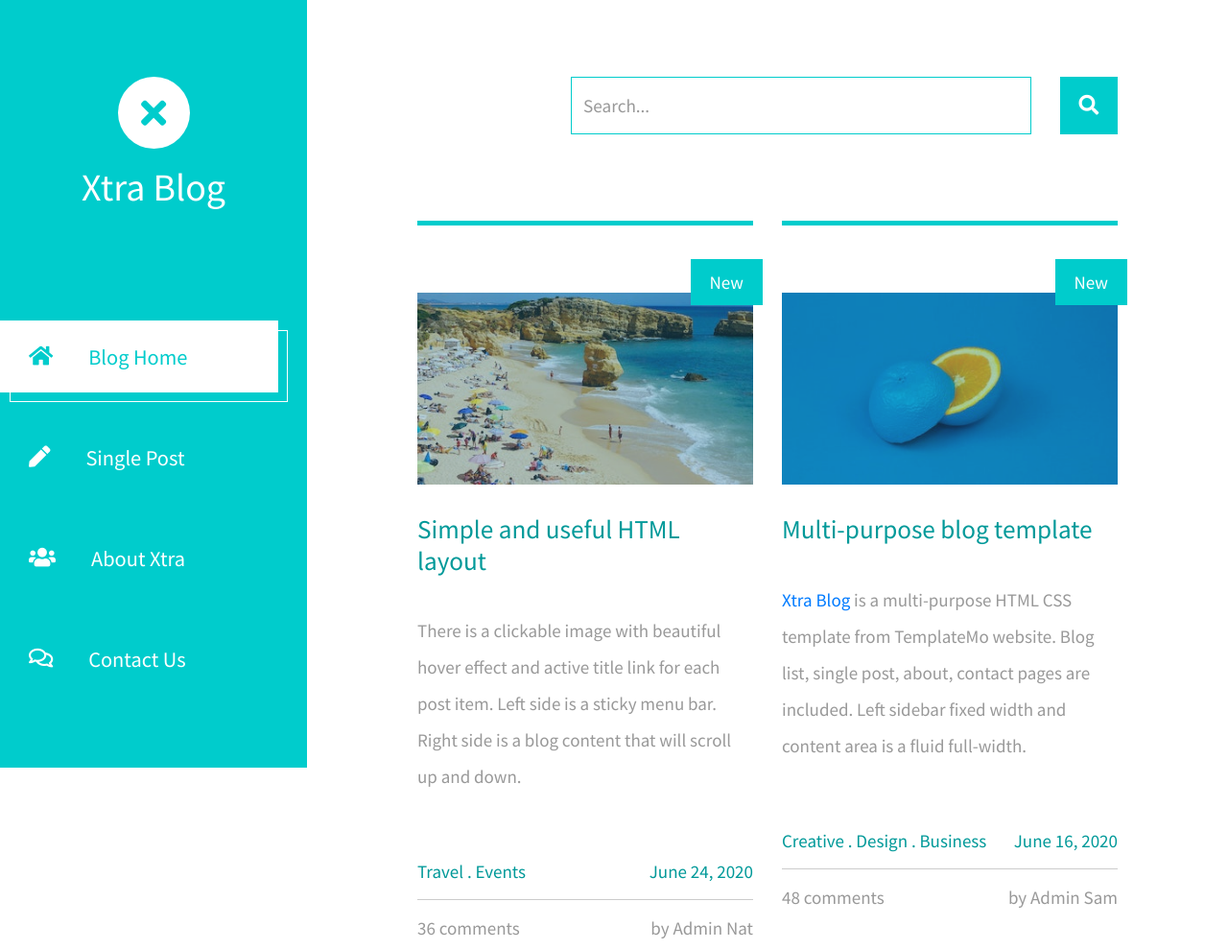
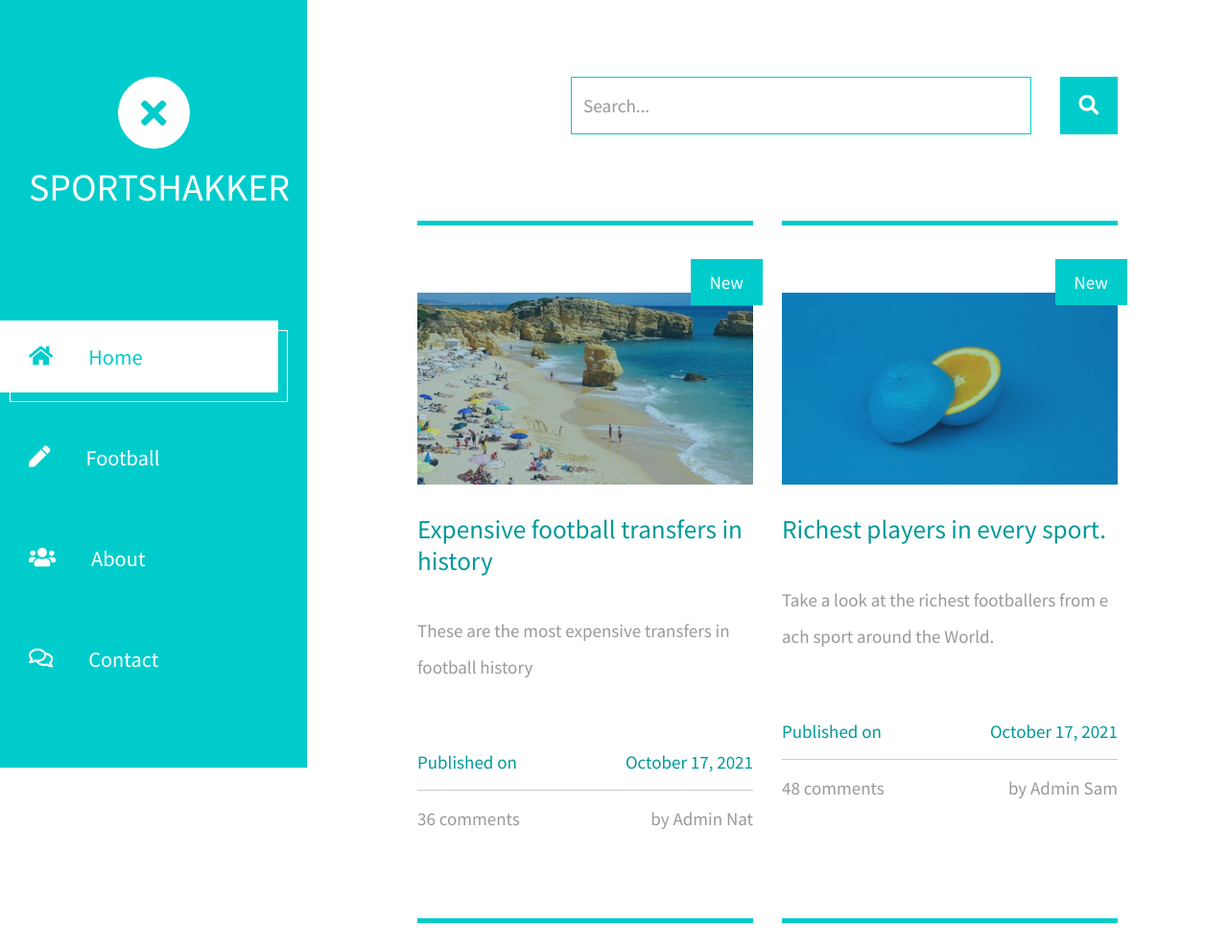
Before and after one commit to macbezos/sportshakker4, a plain HTML site: page sportshakker4/index.html in a window 1280 px wide. Shown: the top 989 px of the page at 96% size. Drawn offline with Linux system fonts and the light colour scheme.

Commit message:
Update index.html

```diff
--- a/sportshakker4/index.html
+++ b/sportshakker4/index.html
@@ -17,25 +17,25 @@
             </button>
             <div class="tm-site-header">
                 <div class="mb-3 mx-auto tm-site-logo"><i class="fas fa-times fa-2x"></i></div>
-                <h1 class="text-center">Xtra Blog</h1>
+                <h1 class="text-center">SPORTSHAKKER</h1>
             </div>
             <nav class="tm-nav" id="tm-nav">
                 <ul>
                     <li class="tm-nav-item active"><a href="index.html" class="tm-nav-link">
                         <i class="fas fa-home"></i>
-                        Blog Home
+                        Home
                     </a></li>
                     <li class="tm-nav-item"><a href="post.html" class="tm-nav-link">
                         <i class="fas fa-pen"></i>
-                        Single Post
+                        Football
                     </a></li>
                     <li class="tm-nav-item"><a href="about.html" class="tm-nav-link">
                         <i class="fas fa-users"></i>
-                        About Xtra
+                        About
                     </a></li>
                     <li class="tm-nav-item"><a href="contact.html" class="tm-nav-link">
                         <i class="far fa-comments"></i>
-                        Contact Us
+                        Contact
                     </a></li>
                 </ul>
             </nav>
@@ -52,11 +52,7 @@
                 <a href="https://linkedin.com" class="tm-social-link">
                     <i class="fab fa-linkedin tm-social-icon"></i>
                 </a>
-            </div>
-            <p class="tm-mb-80 pr-5 text-white">
-                Xtra Blog is a multi-purpose HTML template from TemplateMo website. Left side is a sticky menu bar. Right side content will scroll up and down.
-            </p>
-        </div>
+		</div>
     </header>
     <div class="container-fluid">
         <main class="tm-main">
@@ -79,15 +75,14 @@
                             <img src="img/img-01.jpg" alt="Image" class="img-fluid">
                         </div>
                         <span class="position-absolute tm-new-badge">New</span>
-                        <h2 class="tm-pt-30 tm-color-primary tm-post-title">Simple and useful HTML layout</h2>
+                        <h2 class="tm-pt-30 tm-color-primary tm-post-title">Expensive football transfers in history</h2>
                     </a>
                     <p class="tm-pt-30">
-                        There is a clickable image with beautiful hover effect and active title link for each post item.
-                        Left side is a sticky menu bar. Right side is a blog content that will scroll up and down.
+                        These are the most expensive transfers in football history
                     </p>
                     <div class="d-flex justify-content-between tm-pt-45">
-                        <span class="tm-color-primary">Travel . Events</span>
-                        <span class="tm-color-primary">June 24, 2020</span>
+                        <span class="tm-color-primary">Published on</span>
+                        <span class="tm-color-primary">October 17, 2021</span>
                     </div>
                     <hr>
                     <div class="d-flex justify-content-between">
@@ -102,15 +97,14 @@
                             <img src="img/img-02.jpg" alt="Image" class="img-fluid">
                         </div>
                         <span class="position-absolute tm-new-badge">New</span>
-                        <h2 class="tm-pt-30 tm-color-primary tm-post-title">Multi-purpose blog template</h2>
+                        <h2 class="tm-pt-30 tm-color-primary tm-post-title">Richest players in every sport.</h2>
                     </a>
                     <p class="tm-pt-30">
-                        <a rel="nofollow" href="https://templatemo.com/tm-553-xtra-blog" target="_blank">Xtra Blog</a>  is a multi-purpose HTML CSS template from TemplateMo website.
-                        Blog list, single post, about, contact pages are included. Left sidebar fixed width and content area is a fluid full-width.
+                       Take a look at the richest footballers from e ach sport around the World.
                     </p>
                     <div class="d-flex justify-content-between tm-pt-45">
-                        <span class="tm-color-primary">Creative . Design . Business</span>
-                        <span class="tm-color-primary">June 16, 2020</span>
+                        <span class="tm-color-primary">Published on</span>
+                        <span class="tm-color-primary">October 17, 2021</span>
                     </div>
                     <hr>
                     <div class="d-flex justify-content-between">
@@ -218,7 +212,7 @@
                     <nav class="tm-paging-nav d-inline-block">
                         <ul>
                             <li class="tm-paging-item active">
-                                <a href="#" class="mb-2 tm-btn tm-paging-link">1</a>
+                                <a href="post.html" class="mb-2 tm-btn tm-paging-link">1</a>
                             </li>
                             <li class="tm-paging-item">
                                 <a href="#" class="mb-2 tm-btn tm-paging-link">2</a>
```
